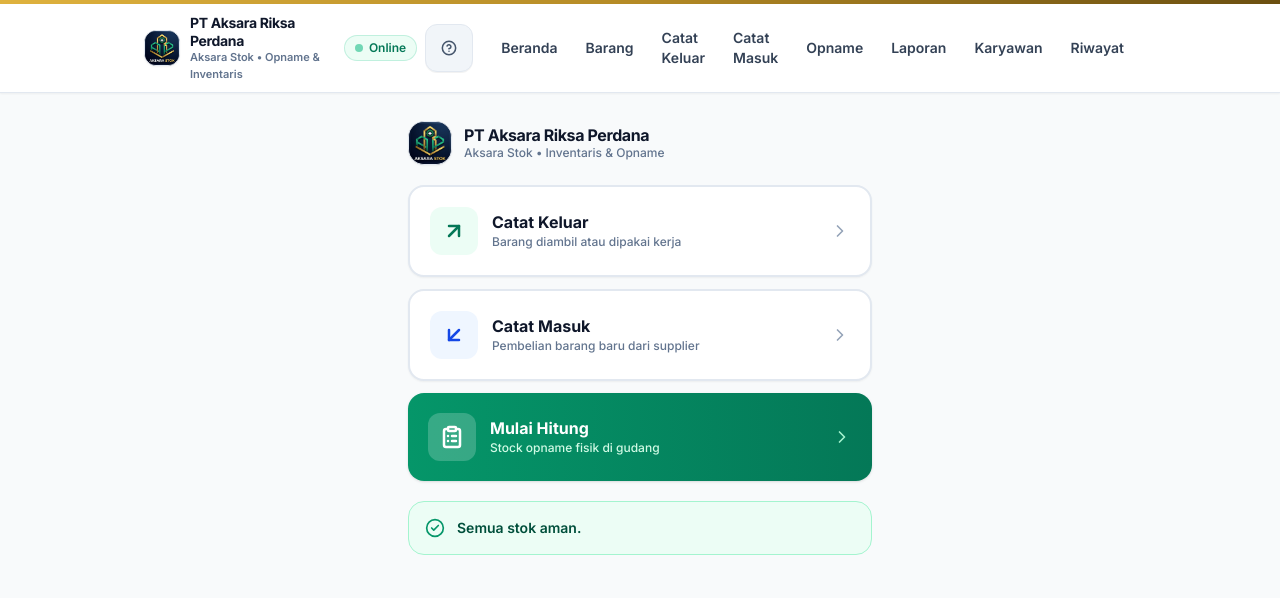
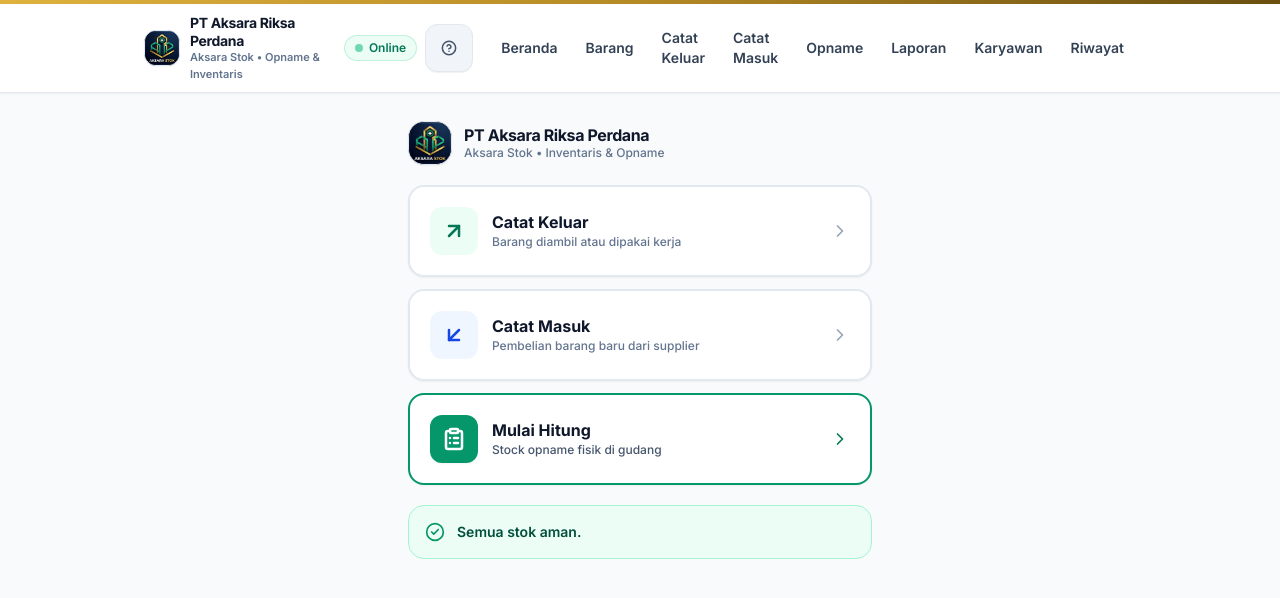
Before and after one commit to zulfanrab/Aksara-Stok, a Next.js app: page / in a window 1280 px wide. Shown: the top 598 px of the page. Built offline with nearby package versions, Linux system fonts and the light colour scheme; no server answers; the database is empty.

Commit message:
fix(beranda): perbaiki kontras warna kartu beranda agar teks terbaca jelas

```diff
--- a/src/app/page.tsx
+++ b/src/app/page.tsx
@@ -128,31 +128,31 @@ export default async function Home() {
           {/* 3. Mulai Hitung (Stock Opname) */}
           <Link
             href={opnameTargetUrl}
-            className="flex items-center justify-between p-4 sm:p-5 rounded-2xl bg-gradient-to-r from-[var(--emerald-600)] to-[var(--emerald-700)] text-white shadow-sm hover:from-[var(--emerald-700)] hover:to-[var(--emerald-700)] active:scale-98 touch-target transition-all min-h-[64px]"
+            className="flex items-center justify-between p-4 sm:p-5 rounded-2xl bg-white border-2 border-emerald-600 hover:border-emerald-700 shadow-xs hover:shadow-sm active:scale-98 touch-target transition-all min-h-[64px]"
           >
             <div className="flex items-center gap-3.5">
-              <div className="w-12 h-12 rounded-xl bg-white/20 text-white flex items-center justify-center shrink-0">
+              <div className="w-12 h-12 rounded-xl bg-emerald-600 text-white flex items-center justify-center shrink-0 shadow-xs">
                 <ClipboardList className="w-6 h-6 stroke-[2.5]" />
               </div>
               <div className="text-left">
-                <span className="text-base font-bold text-white block leading-tight">
+                <span className="text-base font-bold text-slate-900 block leading-tight">
                   {activeOpname ? "Lanjutkan Hitung" : "Mulai Hitung"}
                 </span>
-                <span className="text-xs text-emerald-100 font-medium mt-0.5 block">
+                <span className="text-xs text-slate-600 font-medium mt-0.5 block">
                   {activeOpname ? activeOpname.name : "Stock opname fisik di gudang"}
                 </span>
               </div>
             </div>
-            <ChevronRight className="w-5 h-5 text-emerald-200 shrink-0" />
+            <ChevronRight className="w-5 h-5 text-emerald-700 shrink-0" />
           </Link>
         </div>
 
         {/* SATU KARTU TUNGGAL "PERLU PERHATIAN" */}
         {needsAttention ? (
-          <div className="bg-white rounded-2xl p-4 sm:p-5 border-2 border-amber-300 shadow-xs space-y-3">
-            <div className="flex items-center gap-2 text-amber-900">
+          <div className="bg-white rounded-2xl p-4 sm:p-5 border-2 border-slate-200 shadow-xs space-y-3">
+            <div className="flex items-center gap-2 text-slate-900">
               <AlertTriangle className="w-4 h-4 text-amber-600 shrink-0" />
-              <h2 className="text-xs font-bold uppercase tracking-wider">
+              <h2 className="text-xs font-bold uppercase tracking-wider text-slate-900">
                 Perlu Perhatian
               </h2>
             </div>
@@ -161,15 +161,15 @@ export default async function Home() {
               {habisCount > 0 && (
                 <Link
                   href="/barang?filter=HABIS"
-                  className="flex items-center justify-between p-3 rounded-xl bg-rose-50 border border-rose-200 hover:bg-rose-100/70 text-rose-900 touch-target transition-colors"
+                  className="flex items-center justify-between p-3.5 rounded-xl bg-rose-50 border border-rose-200 hover:bg-rose-100/80 text-rose-950 touch-target transition-colors"
                 >
                   <div className="flex items-center gap-2.5">
                     <span className="w-2.5 h-2.5 rounded-full bg-rose-600 shrink-0" />
-                    <span className="text-xs font-semibold">Barang Habis</span>
+                    <span className="text-sm font-bold text-rose-950">Barang Habis</span>
                   </div>
-                  <div className="flex items-center gap-1.5 font-bold text-xs num-mono text-rose-700">
+                  <div className="flex items-center gap-1.5 font-bold text-xs num-mono text-rose-950">
                     <span>{habisCount} barang</span>
-                    <ChevronRight className="w-3.5 h-3.5" />
+                    <ChevronRight className="w-4 h-4 text-rose-700" />
                   </div>
                 </Link>
               )}
@@ -177,15 +177,15 @@ export default async function Home() {
               {menipisCount > 0 && (
                 <Link
                   href="/barang?filter=MENIPIS"
-                  className="flex items-center justify-between p-3 rounded-xl bg-amber-50 border border-amber-200 hover:bg-amber-100/70 text-amber-900 touch-target transition-colors"
+                  className="flex items-center justify-between p-3.5 rounded-xl bg-amber-50 border border-amber-200 hover:bg-amber-100/80 text-amber-950 touch-target transition-colors"
                 >
                   <div className="flex items-center gap-2.5">
-                    <span className="w-2.5 h-2.5 rounded-full bg-amber-500 shrink-0" />
-                    <span className="text-xs font-semibold">Stok Menipis</span>
+                    <span className="w-2.5 h-2.5 rounded-full bg-amber-600 shrink-0" />
+                    <span className="text-sm font-bold text-amber-950">Stok Menipis</span>
                   </div>
-                  <div className="flex items-center gap-1.5 font-bold text-xs num-mono text-amber-800">
+                  <div className="flex items-center gap-1.5 font-bold text-xs num-mono text-amber-950">
                     <span>{menipisCount} barang</span>
-                    <ChevronRight className="w-3.5 h-3.5" />
+                    <ChevronRight className="w-4 h-4 text-amber-800" />
                   </div>
                 </Link>
               )}
```
